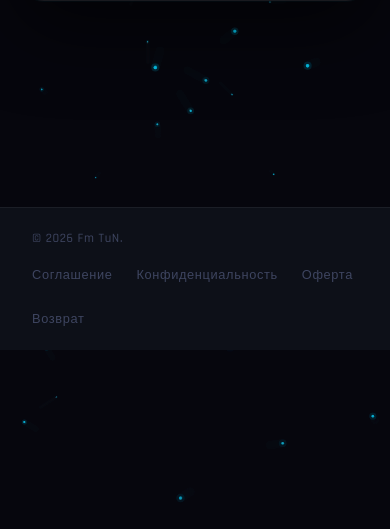
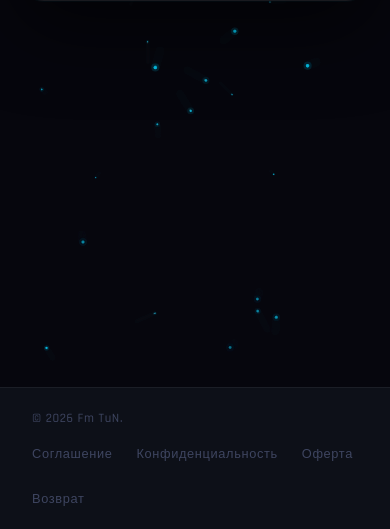
Before and after one commit to senya-a11/scooterparts, a FastAPI app: page /auth in a window 390 px wide. Shown: the part 630-1159 px from the top of the page. Run offline with FastAPI, Linux system fonts and the light colour scheme; parts of the project's set-up code (start-up, migrations or seed data) failed here and were passed over; some libraries are stand-ins or nearby versions; some web fonts are replaced.

Commit message:
Fix auth footer: move mobile media query after base styles
The position:fixed rule in @media was overridden by position:relative
defined later in the stylesheet. Moved footer media query to after the
base .auth-footer styles so it correctly sticks to bottom on mobile.

https://claude.ai/code/session_01NCLjdhYSjoVGMzCTgbR71C

```diff
--- a/templates/auth.html
+++ b/templates/auth.html
@@ -211,7 +211,6 @@
       html,body{overflow:hidden;height:100%}
       .auth-page{flex-direction:column;overflow-y:auto;-webkit-overflow-scrolling:touch;height:100%;justify-content:flex-start;padding-top:calc(64px + 1.5rem);padding-bottom:calc(2rem + 60px)}
       .auth-page::-webkit-scrollbar{display:none}
-      .auth-footer{position:fixed;bottom:0;left:0;right:0;z-index:50;}
       .auth-left{width:100%;}
       .auth-left{padding:1.5rem 1.25rem;justify-content:center;overflow:visible}
       .auth-right{display:none;}  /* hide animation on mobile */
@@ -233,6 +232,9 @@
     .auth-footer-links{display:flex;gap:1.5rem;flex-wrap:wrap;}
     .auth-footer-links a{font-family:var(--fr);font-size:.8rem;color:var(--text3);text-decoration:none;transition:color .2s;letter-spacing:.05em;}
     .auth-footer-links a:hover{color:var(--blue);}
+    @media(max-width:900px){
+      .auth-footer{position:fixed;bottom:0;left:0;right:0;z-index:50;}
+    }
   </style>
 <script src="/static/csrf-init.js"></script>
 </head>
```
